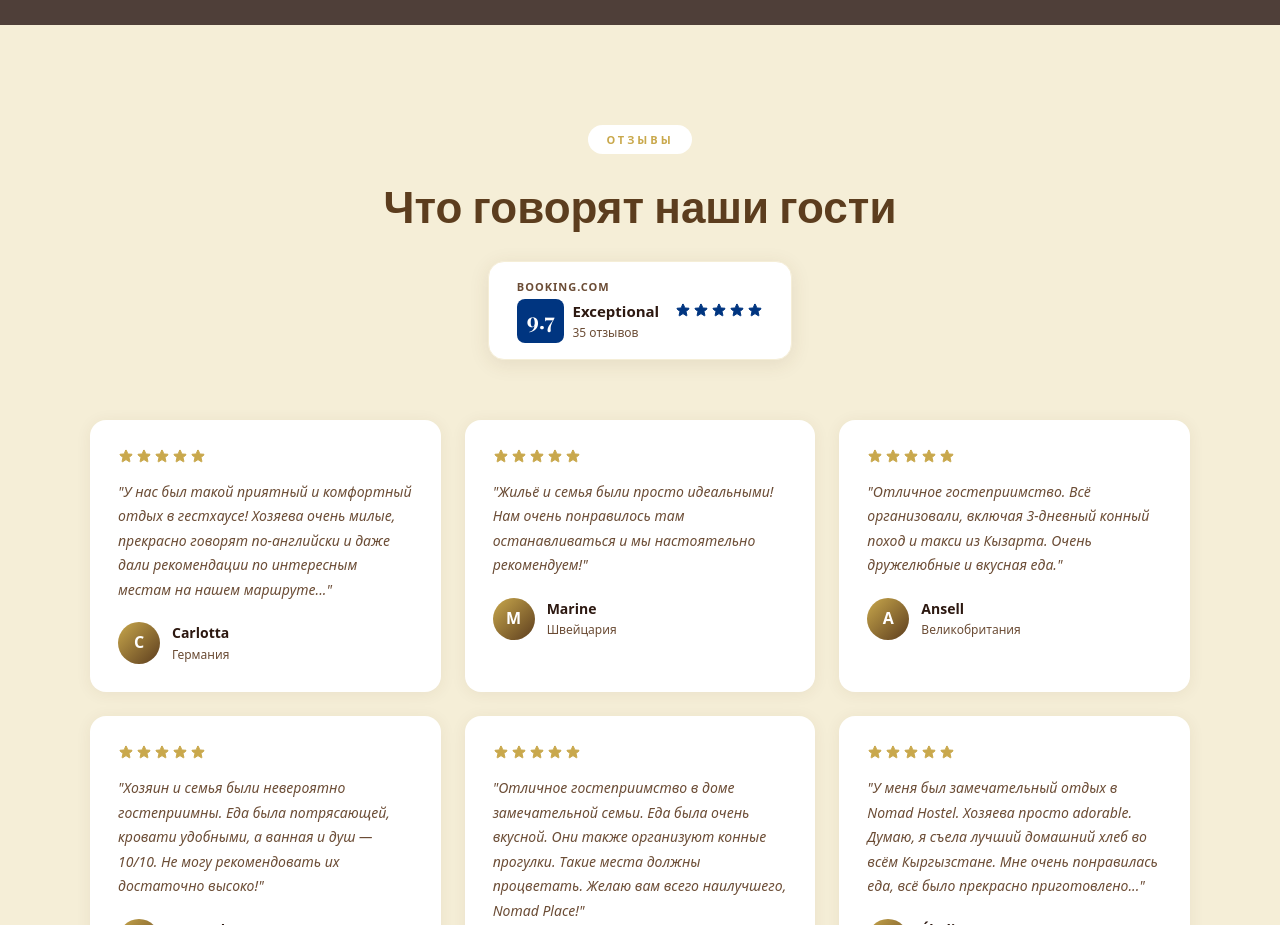
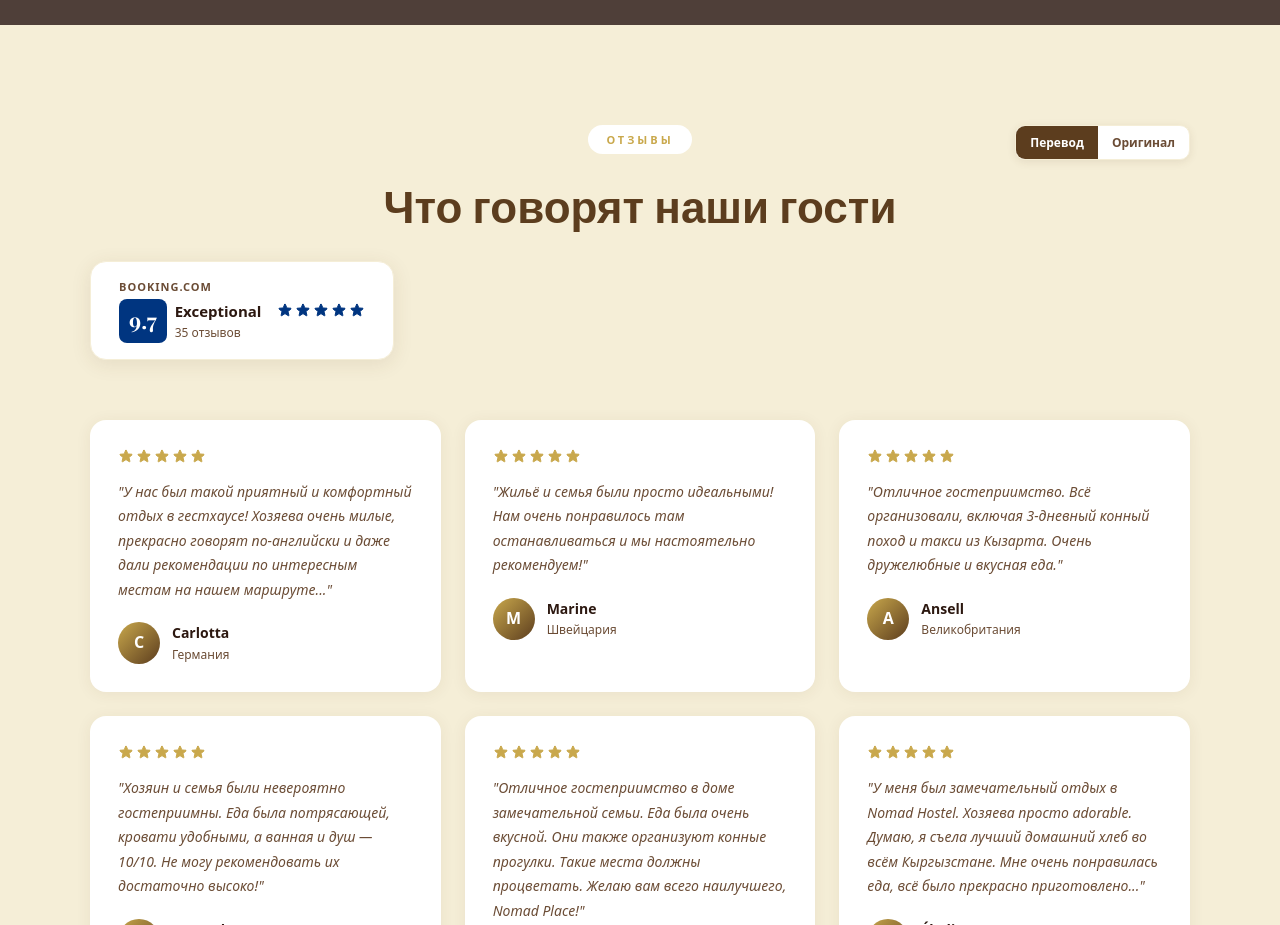
Before and after one commit to graz1p777dev/nomad-place, a Next.js app: page / in a window 1280 px wide. Shown: the part 6520-7445 px from the top of the page. Built offline with nearby package versions, Linux system fonts and the light colour scheme; a web font is replaced by a local one.

Commit message:
Add original/translation toggle for reviews

```diff
--- a/src/app/page.tsx
+++ b/src/app/page.tsx
@@ -184,6 +184,19 @@ const IMGS = {
   cta_bg: ph(1600, 900, "Горные пастбища\nКыргызстан · 1600×900", "3D2010", "F5EED7"),
 };
 
+const ORIGINAL_REVIEWS = [
+  { name: "Carlotta", country: "Germany", text: "We had such a lovely and comfortable stay at the guesthouse! The owners are super nice, speak very good English and even gave us some recommendations for cool spots on our travel route afterwards..." },
+  { name: "Marine", country: "Switzerland", text: "The accommodation and family was perfect! We really loved staying at their place! And would highly recommend!!" },
+  { name: "Ansell", country: "United Kingdom", text: "Great hospitality. Sorted everything out, including the 3 day horse trek and the taxi out of Kyzart. Super friendly and great food." },
+  { name: "Kennedy", country: "Australia", text: "The owner and family were incredibly hospitable. The food was amazing, the beds were comfortable and the bathroom and shower were 10/10. I couldn't recommend these guys higher!" },
+  { name: "Mikołaj", country: "Poland", text: "Great hospitality in house of wonderful family. Food was really delicious. They organize horse riding tours as well. Places like this should be successful. I wish you all the best Nomad Place!" },
+  { name: "Élodie", country: "France", text: "I had a wonderful stay at Nomad Hostel. The owners are truly adorable. I think I ate the best homemade bread in all of Kyrgyzstan. I really enjoyed my meal, everything was well prepared." },
+  { name: "Leon", country: "Kyrgyzstan", text: "It's really accommodating with a super clean property and washroom. The family is super friendly and the food is just amazing!! As I got sick, they took care of me and gave me medicine." },
+  { name: "Lisa", country: "Austria", text: "Such a cozy little place right at the start of all horse trekking tours! I was super surprised about how clean and new the amenities are and how friendly and helpful the host is." },
+  { name: "Olivier", country: "Netherlands", text: "Very good value for your money. Dinner and breakfast is included and homemade, which was also very tasty. Nice social vibe." },
+  { name: "Lisa", country: "Germany", text: "We loved the friendly welcome of Aga and his family. It was also very comfortable how quickly and easily our 2-days ride tour to Sonkul was organized. We had nothing to worry about. The homemade food was great!" },
+];
+
 const WA_LINK = "https://wa.me/996704100104";
 const BOOKING_LINK = "https://www.booking.com/hotel/kg/nomad-place.html?aid=1263239;label=PShare-Pulse-lppZro@1753958944";
 const SECTIONS = ["home", "about", "guesthouse", "tours", "prices", "gallery", "reviews", "faq", "contacts"];
@@ -266,6 +279,7 @@ export default function NomadPlace() {
   const [menuOpen, setMenuOpen] = useState(false);
   const [activeSection, setActiveSection] = useState("home");
   const [faqOpen, setFaqOpen] = useState<number | null>(null);
+  const [reviewsOriginal, setReviewsOriginal] = useState(false);
   const [scrolled, setScrolled] = useState(false);
   const text = t[lang];
   useReveal();
@@ -797,9 +811,26 @@ export default function NomadPlace() {
       {/* ── REVIEWS ───────────────────────────────────────────────────── */}
       <section id="reviews" style={{ padding: "100px 24px", background: beige }}>
         <div style={{ maxWidth: 1100, margin: "0 auto" }}>
-          <div className="reveal" style={{ textAlign: "center", marginBottom: 60 }}>
-            <div style={{ display: "inline-block", background: "white", borderRadius: 100, padding: "6px 18px", marginBottom: 16, fontSize: 11, letterSpacing: 3, color: gold, textTransform: "uppercase", fontWeight: 700 }}>{text.reviews_title}</div>
-            <h2 style={{ fontFamily: "var(--font-playfair)", fontSize: "clamp(28px,4vw,44px)", fontWeight: 700, color: brown, marginBottom: 20 }}>{text.reviews_sub}</h2>
+          <div className="reveal" style={{ marginBottom: 60, position: "relative" }}>
+            <div style={{ textAlign: "center" }}>
+              <div style={{ display: "inline-block", background: "white", borderRadius: 100, padding: "6px 18px", marginBottom: 16, fontSize: 11, letterSpacing: 3, color: gold, textTransform: "uppercase", fontWeight: 700 }}>{text.reviews_title}</div>
+              <h2 style={{ fontFamily: "var(--font-playfair)", fontSize: "clamp(28px,4vw,44px)", fontWeight: 700, color: brown, marginBottom: 20 }}>{text.reviews_sub}</h2>
+            </div>
+            {/* Toggle original/translation */}
+            <div style={{ position: "absolute", top: 0, right: 0, display: "flex", background: "white", borderRadius: 10, overflow: "hidden", boxShadow: "0 2px 8px rgba(92,61,30,0.1)", border: `1px solid ${beige}` }}>
+              <button onClick={() => setReviewsOriginal(false)} style={{
+                padding: "7px 14px", border: "none", cursor: "pointer", fontSize: 12, fontWeight: 600,
+                background: !reviewsOriginal ? brown : "transparent",
+                color: !reviewsOriginal ? "white" : textMuted,
+                transition: "all 0.2s",
+              }}>{lang === "ru" ? "Перевод" : "Translated"}</button>
+              <button onClick={() => setReviewsOriginal(true)} style={{
+                padding: "7px 14px", border: "none", cursor: "pointer", fontSize: 12, fontWeight: 600,
+                background: reviewsOriginal ? brown : "transparent",
+                color: reviewsOriginal ? "white" : textMuted,
+                transition: "all 0.2s",
+              }}>{lang === "ru" ? "Оригинал" : "Original"}</button>
+            </div>
             {/* Booking.com badge */}
             <a href={BOOKING_LINK} target="_blank" rel="noopener noreferrer" style={{ display: "inline-flex", alignItems: "center", gap: 16, background: "white", borderRadius: 16, padding: "16px 28px", textDecoration: "none", boxShadow: "0 4px 20px rgba(92,61,30,0.1)", border: `1px solid ${beige}` }}>
               <div style={{ textAlign: "left" }}>
@@ -818,7 +849,7 @@ export default function NomadPlace() {
             </a>
           </div>
           <div style={{ display: "grid", gridTemplateColumns: "repeat(3,1fr)", gap: 24 }} className="grid-cols-1 md:grid-cols-3">
-            {text.review_items.map((r, i) => (
+            {text.review_items.map((r, i) => { const orig = ORIGINAL_REVIEWS[i]; return (
               <div key={i} className="reveal" style={{
                 background: "white", borderRadius: 16, padding: "28px",
                 boxShadow: "0 2px 16px rgba(92,61,30,0.07)",
@@ -830,18 +861,20 @@ export default function NomadPlace() {
                 <div style={{ display: "flex", gap: 2, color: gold, marginBottom: 16 }}>
                   {Array.from({ length: r.stars }).map((_, j) => <IconStar key={j} />)}
                 </div>
-                <p style={{ fontSize: 14, color: textMuted, lineHeight: 1.75, marginBottom: 20, fontStyle: "italic" }}>"{r.text}"</p>
+                <p style={{ fontSize: 14, color: textMuted, lineHeight: 1.75, marginBottom: 20, fontStyle: "italic" }}>
+                  "{reviewsOriginal && orig ? orig.text : r.text}"
+                </p>
                 <div style={{ display: "flex", alignItems: "center", gap: 12 }}>
                   <div style={{ width: 42, height: 42, borderRadius: "50%", background: `linear-gradient(135deg, ${gold}, ${brown})`, display: "flex", alignItems: "center", justifyContent: "center", color: "white", fontWeight: 700, fontSize: 16, flexShrink: 0 }}>
                     {r.name.charAt(0)}
                   </div>
                   <div>
                     <div style={{ fontWeight: 600, color: textDark, fontSize: 14 }}>{r.name}</div>
-                    <div style={{ fontSize: 12, color: textMuted }}>{r.country}</div>
+                    <div style={{ fontSize: 12, color: textMuted }}>{reviewsOriginal && orig ? orig.country : r.country}</div>
                   </div>
                 </div>
               </div>
-            ))}
+            ); })}
           </div>
         </div>
       </section>
```
